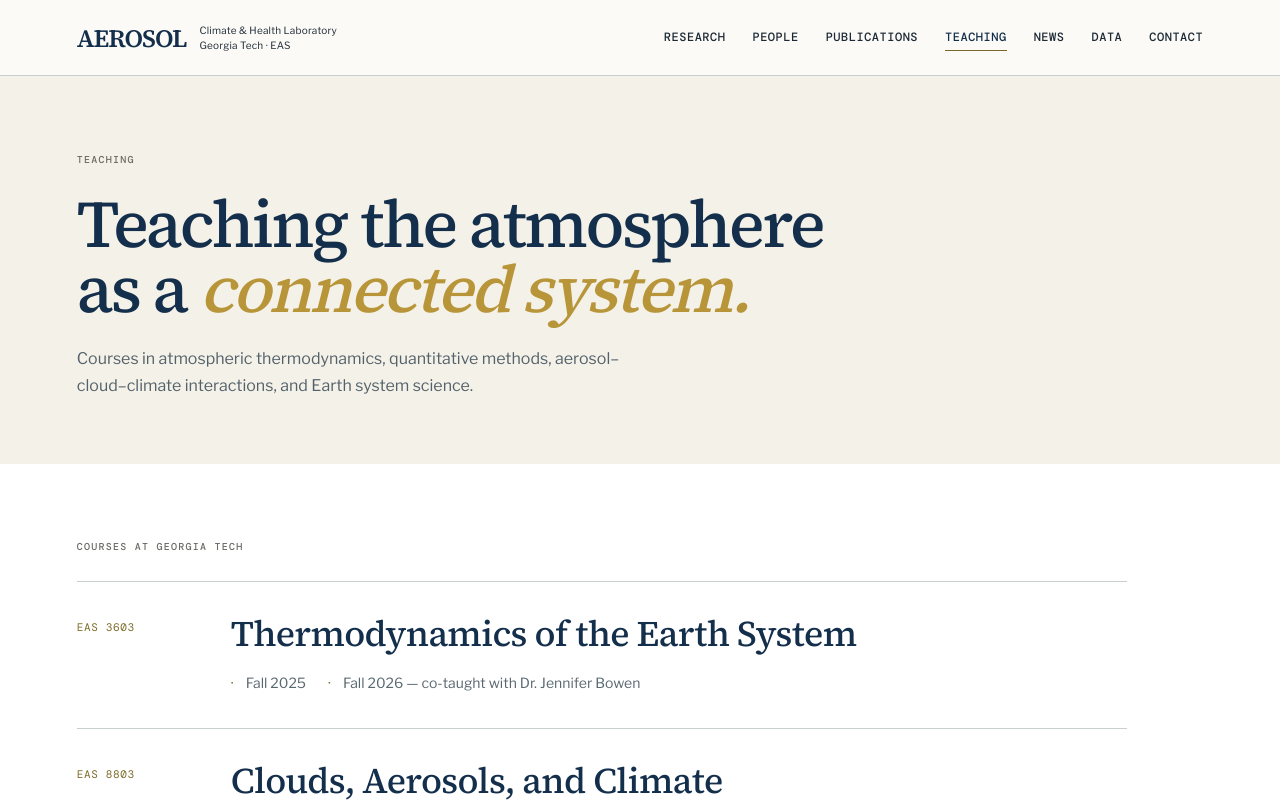
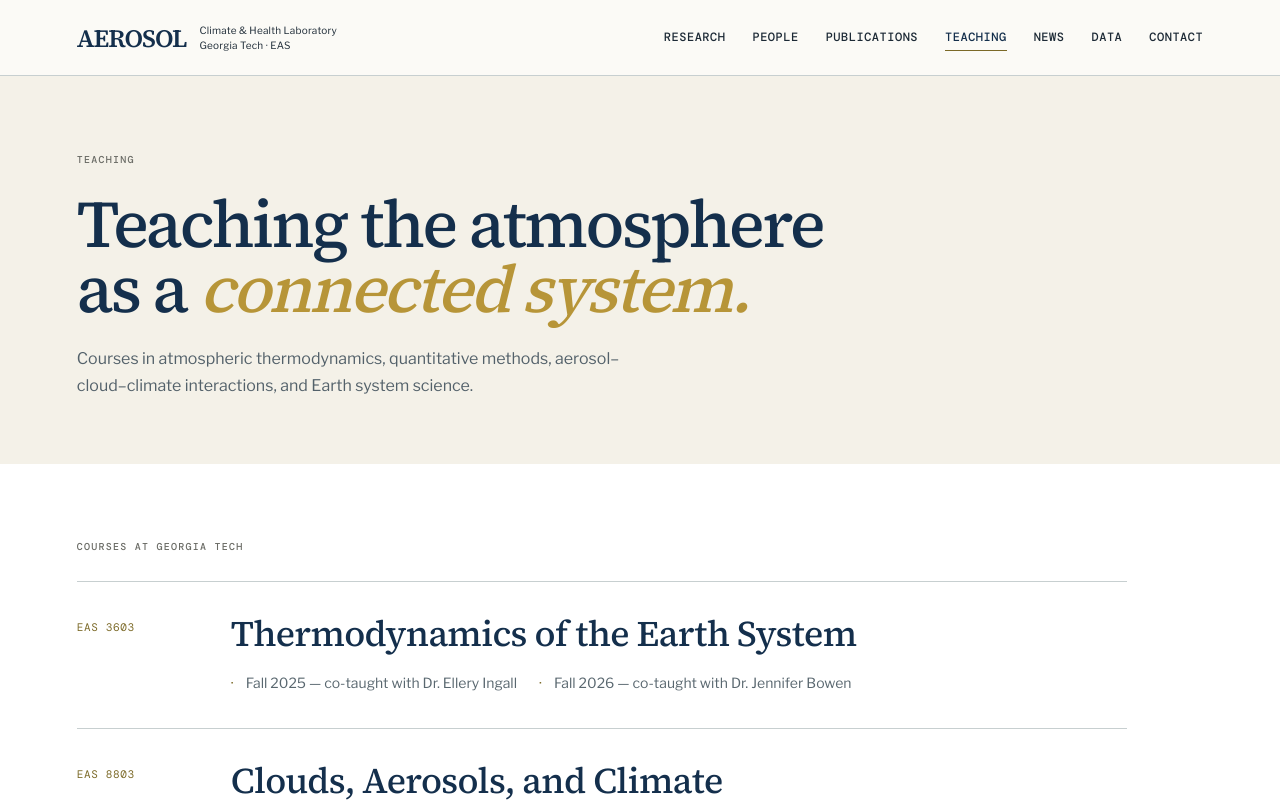
Before and after one commit to pengfeiliu371/aerosol-climate-health-lab-website, a Next.js app: page /teaching in a window 1280 px wide. Shown: the top 802 px of the page. Built offline with nearby package versions, Linux system fonts and the light colour scheme; no server answers.

Commit message:
Add Fall 2025 co-teaching credit

```diff
--- a/app/teaching/page.tsx
+++ b/app/teaching/page.tsx
@@ -6,7 +6,7 @@ const courses = [
     code: "EAS 3603",
     title: "Thermodynamics of the Earth System",
     offerings: [
-      "Fall 2025",
+      "Fall 2025 — co-taught with Dr. Ellery Ingall",
       "Fall 2026 — co-taught with Dr. Jennifer Bowen",
     ],
   },
```
